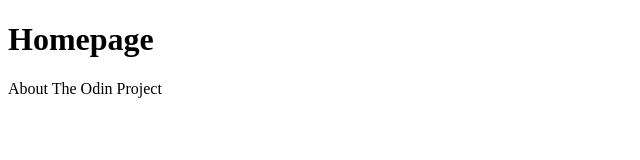
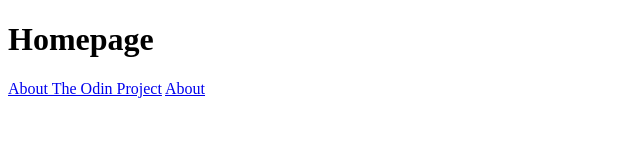
Before and after one commit to drakonik2782/odin, a plain HTML site: page odin-links-and-images/index.html in a window 1280 px wide. Shown: the whole page, without its empty margins (0-640 px from the left). Drawn offline with Linux system fonts and the light colour scheme.

Commit message:
Create pages directory

```diff
--- a/odin-links-and-images/index.html
+++ b/odin-links-and-images/index.html
@@ -7,6 +7,7 @@
 </head>
 <body>
     <h1>Homepage</h1>
-    <a>About The Odin Project</a>
+    <a href="https://www.theodinproject.com/about">About The Odin Project</a>
+    <a href="./pages/about.html">About</a>
 </body>
 </html>
```
Also changed, not shown: odin-links-and-images/pages/about.html (added, +11 -0 lines).
